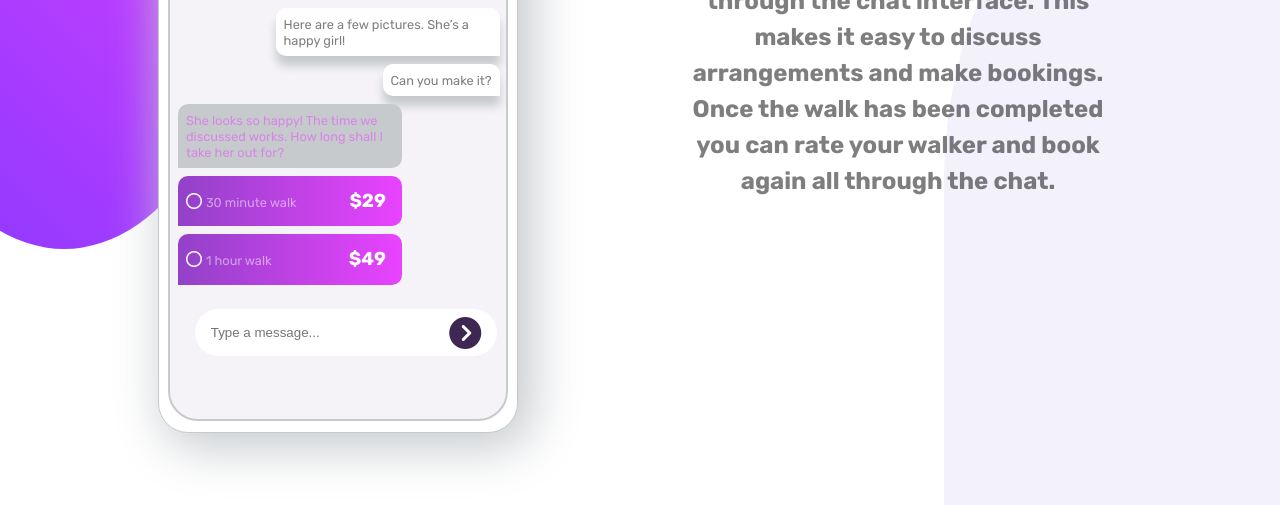
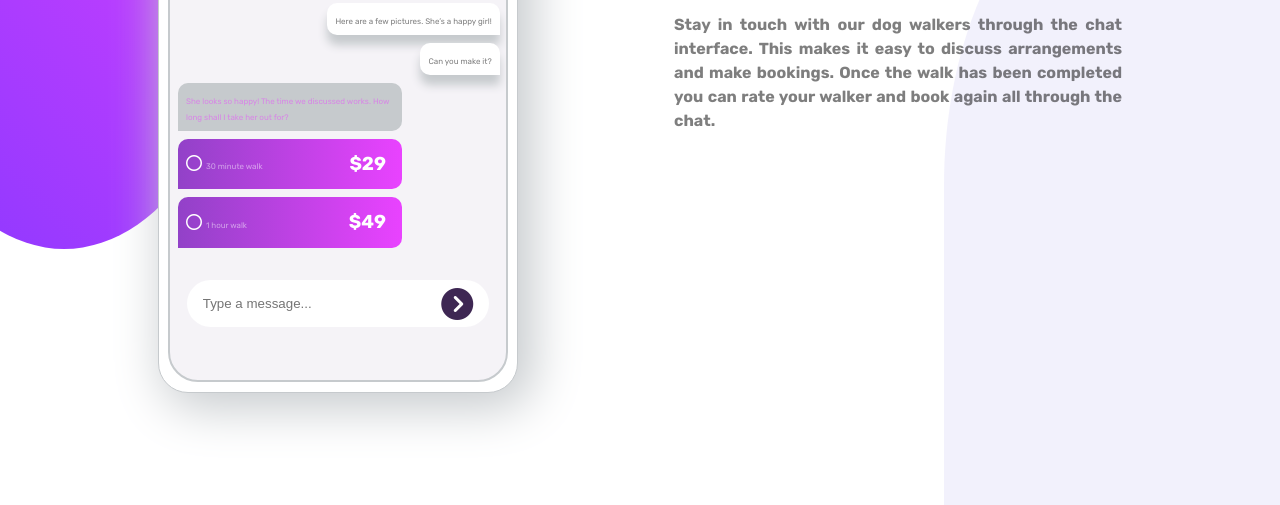
Before and after one commit to adammosleh/chat-app, a plain HTML site: page index.html in a window 1280 px wide. Shown: the part 343-848 px from the top of the page. Drawn offline with Linux system fonts and the light colour scheme; a web font is replaced by a local one.

Commit message:
new update

```diff
--- a/style.css
+++ b/style.css
@@ -35,13 +35,13 @@ body{
 
 
 p{
-    font-size: clamp(1rem , 2vw , 1.5rem);
+    font-size: min(1rem  , 1.5rem);
     font-weight: bold;
     line-height: 1.5;
     opacity: .5;
 }
 span{
-    font-size: clamp(.5rem , 1vw , 1.2rem);
+    font-size: min(.5rem  , 1.2rem);
     opacity: .5;
 }
 .header-left{
@@ -71,7 +71,7 @@ span{
 .chat{
     width: 80%;
     max-width: 360px;
-    height: 90vh;
+    height: 40rem;
     margin-inline: auto;
     margin-block-start:2rem ;
     display: flex;
@@ -191,16 +191,16 @@ span{
 
 .chat-footer{
     width: 90%;
-    margin-block: 1.5rem;
-    margin-inline: auto;
     display: flex;
     flex-direction: row;
-    justify-content: center;
+    justify-self: center;
     align-items: center;
     font-size: 2rem;
+    margin-block-start: 2rem;
 }
 .chat-footer input{
     width: 100%;
+    align-self: center;
     padding: 1rem;
     border-radius: 30px;
     border: none;
@@ -215,8 +215,9 @@ span{
 .footer{
     width: 90%;
     text-align: center;
-    margin:2rem auto;
+    margin: 2rem auto;
     max-width: 400px;
+
 }
 .footer h1{
     margin-block-end: 2rem;
@@ -224,6 +225,7 @@ span{
 }
 .footer p{
     margin-block-end: 2rem;
+    text-align: justify;
 }
 
 @media (min-width:48em)
@@ -248,6 +250,7 @@ span{
     }
     .footer{
         max-width: 40%;
+        text-align: start;
     }
 
 
```
